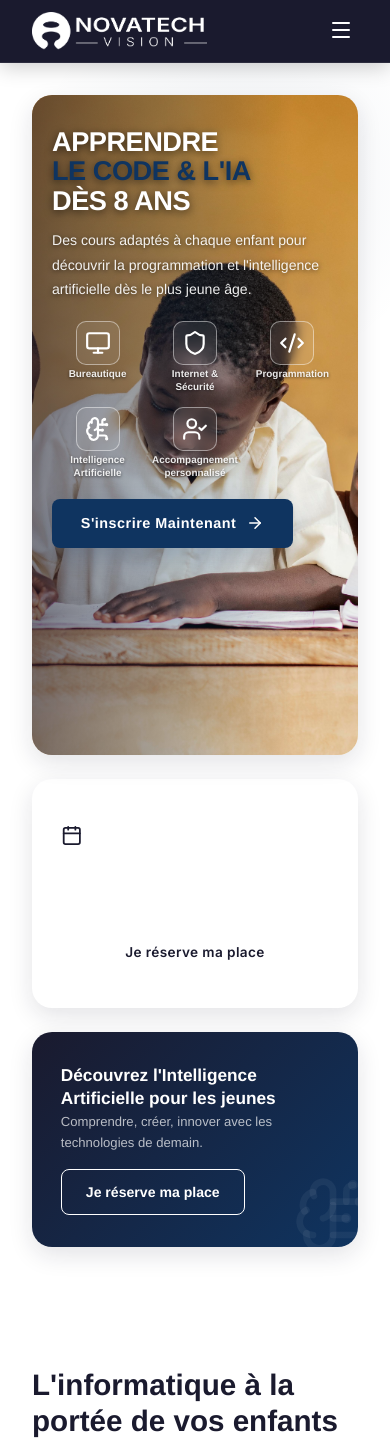
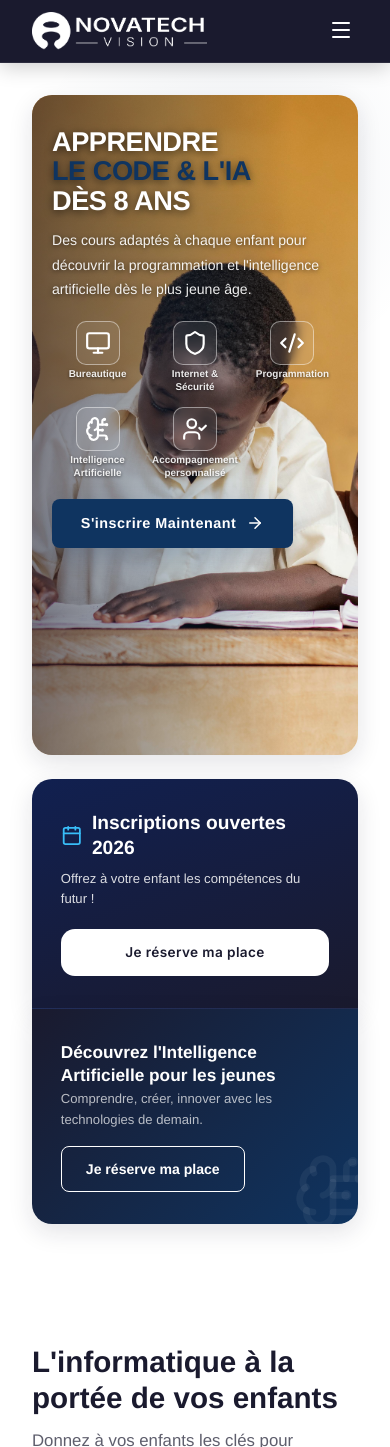
Before and after one commit to novaghislain/projetnovatech, a React (Vite) app in the folder frontend/: page / in a window 390 px wide. Shown: the top 1447 px of the page. Built offline with nearby package versions, Linux system fonts and the light colour scheme; no server answers.

Commit message:
style: merge hero sidebar cards into a single dark blue block

```diff
--- a/frontend/src/pages/Home.css
+++ b/frontend/src/pages/Home.css
@@ -752,7 +752,7 @@
 .sidebar-card--cta {
   background: linear-gradient(160deg, #112050, #1A1A2E);
   border-bottom: 1px solid rgba(255, 255, 255, 0.07);
-  border-radius: 0;
+  border-radius: var(--radius-xl) var(--radius-xl) 0 0;
 }
 
 .sidebar-card-header {
@@ -808,7 +808,7 @@
 .sidebar-card--ai {
   background: linear-gradient(315deg, #0F3460, #1A1A2E);
   justify-content: center;
-  border-radius: 0 0 var(--radius-lg) 0;
+  border-radius: 0 0 var(--radius-xl) var(--radius-xl);
 }
 
 .sidebar-card-content {
@@ -1267,11 +1267,11 @@
   }
 
   .sidebar-card--cta {
-    border-radius: var(--radius-lg);
+    border-radius: var(--radius-lg) var(--radius-lg) 0 0;
   }
 
   .sidebar-card--ai {
-    border-radius: var(--radius-lg);
+    border-radius: 0 0 var(--radius-lg) var(--radius-lg);
   }
 
   .hero-text-block h1 {
--- a/frontend/src/pages/Home.jsx
+++ b/frontend/src/pages/Home.jsx
@@ -194,13 +194,13 @@ const Home = () => {
           </div>
 
           {/* Right sidebar — Premium Panel */}
-          <div className="hero-sidebar" style={{ display: 'flex', flexDirection: 'column', gap: '1.5rem' }}>
+          <div className="hero-sidebar" style={{ display: 'flex', flexDirection: 'column', gap: 0 }}>
 
             {/* Registration Card */}
-            <div className="sidebar-card sidebar-card--primary" style={{ animation: 'fadeUp 0.8s ease 0.2s both' }}>
+            <div className="sidebar-card sidebar-card--cta" style={{ animation: 'fadeUp 0.8s ease 0.2s both' }}>
               <div className="sidebar-card-content">
                 <h3 className="sidebar-card-title" style={{ display: 'flex', alignItems: 'center', gap: '0.6rem', fontSize: '1.2rem', marginBottom: '0.5rem' }}>
-                  <Calendar size={22} color="var(--color-primary)" />
+                  <Calendar size={22} color="#38bdf8" />
                   {t('hero_card_title')}
                 </h3>
                 <p className="sidebar-card-subtitle" style={{ marginBottom: '1.2rem', color: 'rgba(255,255,255,0.85)' }}>
```
